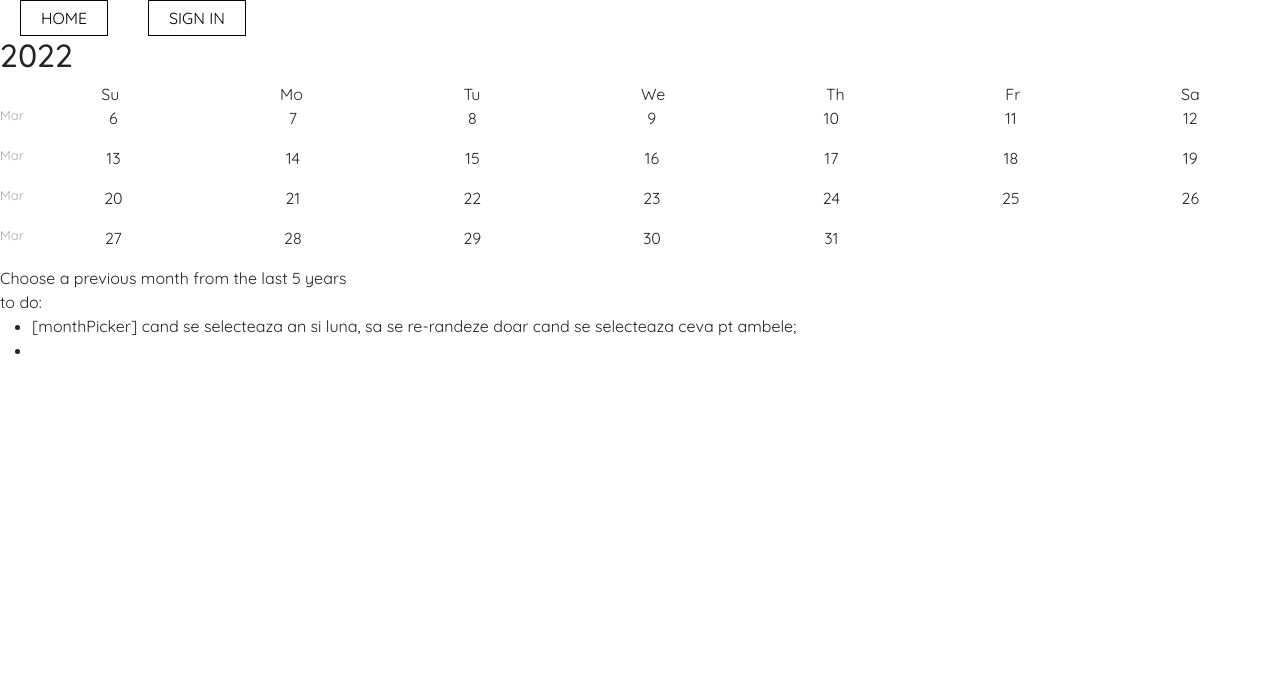
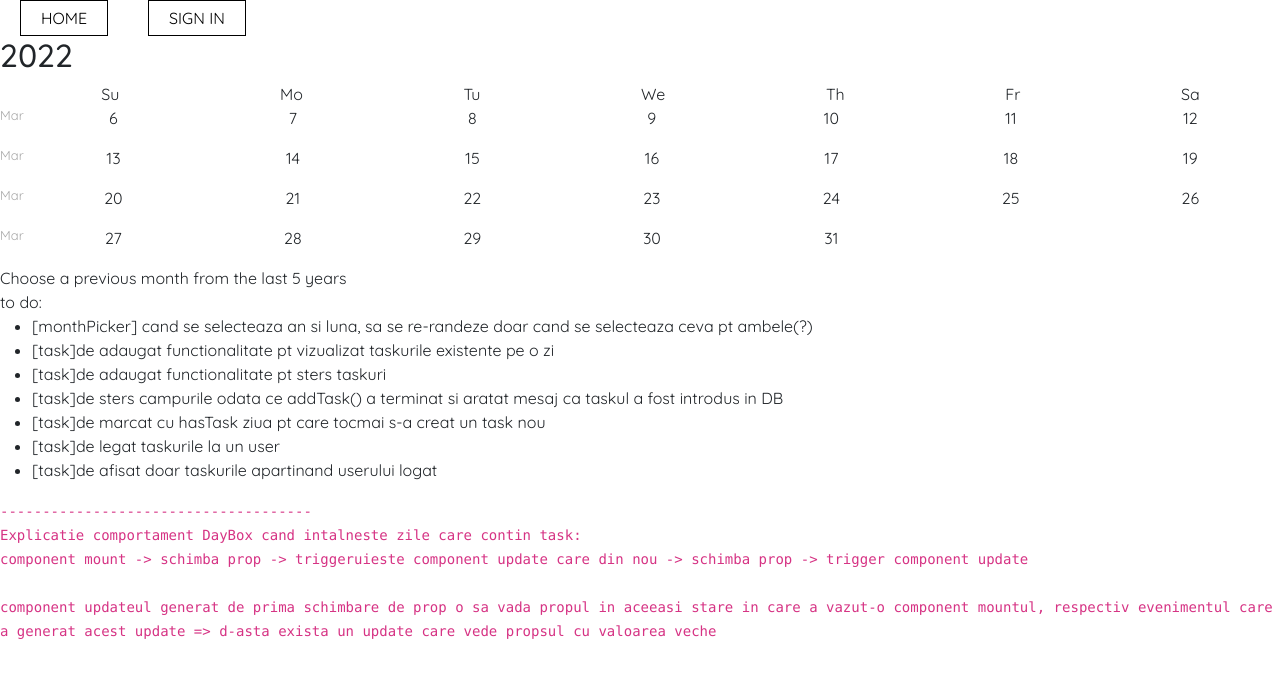
Before and after one commit to unendlichkeit/react-planner-app, a React (Create React App) app: page /#/ in a window 1280 px wide. Shown: the top 678 px of the page. Built offline with nearby package versions, Linux system fonts and the light colour scheme; no server answers; the database is empty; a web font is replaced by a local one.

Commit message:
adaugat pe lista de to do si informatii despre ce se intampla cand in view sunt zile care au taskuri

```diff
--- a/src/App.js
+++ b/src/App.js
@@ -52,7 +52,13 @@ class App extends React.Component {
     //   }
 
     // }
-
+    const toggleDone = (e) => {
+      if(e.target.nodeName === 'LI') {
+        if(e.target.style.textDecoration === 'line-through')
+          e.target.style.textDecoration = 'none';
+        else e.target.style.textDecoration = 'line-through';
+      }
+    }
 
     return (
       <div>
@@ -65,10 +71,22 @@ class App extends React.Component {
           </Routes>
           <div>
             to do:
-            <ul>
-              <li>[monthPicker] cand se selecteaza an si luna, sa se re-randeze doar cand se selecteaza ceva pt ambele;</li>
-              <li></li>
+            <ul onClick={(e) => toggleDone(e)}>
+              <li>[monthPicker] cand se selecteaza an si luna, sa se re-randeze doar cand se selecteaza ceva pt ambele(?)</li>
+              <li>[task]de adaugat functionalitate pt vizualizat taskurile existente pe o zi</li>
+              <li>[task]de adaugat functionalitate pt sters taskuri</li>
+              <li>[task]de sters campurile odata ce addTask() a terminat si aratat mesaj ca taskul a fost introdus in DB</li>
+              <li>[task]de marcat cu hasTask ziua pt care tocmai s-a creat un task nou</li>
+              <li>[task]de legat taskurile la un user</li>
+              <li>[task]de afisat doar taskurile apartinand userului logat</li>
             </ul>
+            <code>
+              -------------------------------------<br/>
+              Explicatie comportament DayBox cand intalneste zile care contin task:<br/>
+              component mount -> schimba prop -> triggeruieste component update care din nou -> schimba prop -> trigger component update<br/>
+              <br/>
+              component updateul generat de prima schimbare de prop o sa vada propul in aceeasi stare in care a vazut-o component mountul, respectiv evenimentul care a generat acest update => d-asta exista un update care vede propsul cu valoarea veche
+            </code>
           </div>
         </HashRouter>
       </div>
--- a/src/components/days/DayBox.js
+++ b/src/components/days/DayBox.js
@@ -7,22 +7,20 @@ import './DayBox.scss';
 
 
 class DayBox extends React.Component {
-
-
     componentDidMount() {
-        console.log('dayBox component did mount');
-        // console.log(this);
         const { timestamp, hasTask, setHasTaskClass } = this.props;
-
+        console.log(hasTask);
+        // console.log(timestamp); //nu a mers prima oara fara console.logul asta. retrieveTask nu returna taskul chiar daca exista in Firestore
         //retrieve task data from db
-        retrieveTask(this.timestamp)
+        retrieveTask(timestamp)
         .then(result => {
-            console.log(retrieveTask(result));
             if(result.exists) {
-                // console.log(result.data(), timestamp);
+                // console.log(hasTask);
                 //daca documentul cu timestampul dat exista, inseamna ca are task in db si trebuie adaugata clasa pe element
                 if(!hasTask.includes(timestamp) && result.data())
                 {
+
+                    console.log(result.data());
                     setHasTaskClass(result.data().dayTimestamp);
                 }
 
@@ -31,21 +29,24 @@ class DayBox extends React.Component {
         .catch(error => console.log(error));
     }
     componentDidUpdate() {
-        console.log('dayBox component did update');
-        // console.log(this);
         const { timestamp, hasTask, setHasTaskClass } = this.props;
+        console.log(hasTask);
+        // console.log(timestamp); //nu a mers prima oara fara console.logul asta. retrieveTask nu returna taskul chiar daca exista in Firestore
         //retrieve task data from db
-        retrieveTask(this.timestamp).then(result => {
+        retrieveTask(timestamp).then(result => {
             if(result.exists) {
-                console.log(result.data(), timestamp);
+                // console.log(hasTask);
                 //daca documentul cu timestampul dat exista, inseamna ca are task in db si trebuie adaugata clasa pe element
                 if(!hasTask.includes(timestamp) && result.data())
                 {
+                    // console.log(hasTask);
+                    console.log(result.data());
                     setHasTaskClass(result.data().dayTimestamp);
                 }
 
             }
-        });
+        })
+        .catch(error => console.log(error));
     }
 
     render() {
--- a/src/components/tasks/TaskBox.js
+++ b/src/components/tasks/TaskBox.js
@@ -9,15 +9,25 @@ class TaskBox extends React.Component {
     addTaskHandler = (e) => {
         e.preventDefault();
         let currentUser = this.props.currentUser;
-        console.log(e.target.querySelector('[name=title]').value);
+        let taskTitle = e.target.querySelector('[name=title]').value;
+        let taskDescription = e.target.querySelector('[name=content]').value;
+
         let taskDataToDB = {
             dayTimestamp: this.props.dayTimestamp,
-            taskTitle: e.target.querySelector('[name=title]').value,
-            content: e.target.querySelector('[name=content]').value,
-            // userId: loggedInUserId,
+            taskTitle: taskTitle,
+            content: taskDescription,
+            owner: currentUser.uid,
         };
-        if((currentUser)) {
-            addTask(taskDataToDB);
+        if(currentUser) {
+            if(taskTitle !== '' && taskDescription !== '') {
+                console.log('conditie ok pt introdus task');
+                document.querySelector('.errorMsg').innerText = '';
+                addTask(taskDataToDB);
+            }
+            else {
+                console.log('not ok pt introdus task');
+                document.querySelector('.errorMsg').innerText = 'Title and/or description missing';
+            }
         }
         else {
             //ca masura secundara de 'protectie' impotriva introducerii unui task fara sa fie logat
@@ -38,6 +48,7 @@ class TaskBox extends React.Component {
                         <h3>{monthsNames[currentDaySelected[1].month]}, {currentDaySelected[1].date}</h3>
                         <p>add task and stuff</p>
                         <div>
+                            <p className='errorMsg'></p>
                             <form onSubmit={this.addTaskHandler}>
                                 <input type="text" name="title" className="w-100"/>
                                 <textarea name="content" className="w-100"></textarea>
--- a/src/firebase/firebaseInit.js
+++ b/src/firebase/firebaseInit.js
@@ -34,5 +34,6 @@ export async function retrieveTask(docTimestamp) {
     // console.log(dbOptions.collection(db, 'tasks'));
     // console.log(dbOptions.doc(db, 'tasks', `${docTimestamp}`));
     let docRef = dbOptions.doc(db, 'tasks', `${docTimestamp}`);
+
     return await dbOptions.getDoc( docRef );
 }
```
